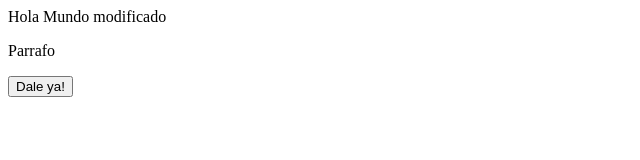
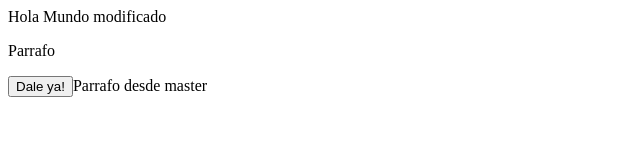
Before and after one commit to VicenteMendozaFuentes/git-curso, a plain HTML site: page index.html in a window 1280 px wide. Shown: the whole page, without its empty margins (0-640 px from the left). Drawn offline with Linux system fonts and the light colour scheme.

Commit message:
Se agrega parrafo desde master

```diff
--- a/index.html
+++ b/index.html
@@ -12,5 +12,7 @@
 
     <p>Parrafo</p>
     <input type="button" onClick="msg()" value="Dale ya!"
+
+    <p>Parrafo desde master</p>
 </body>
 </html>
```
